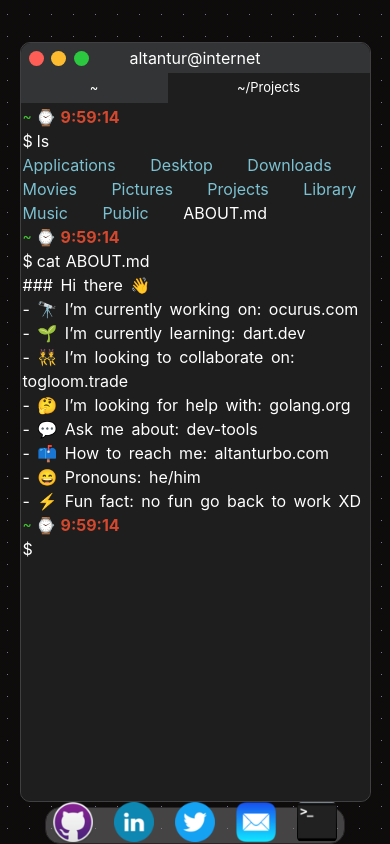
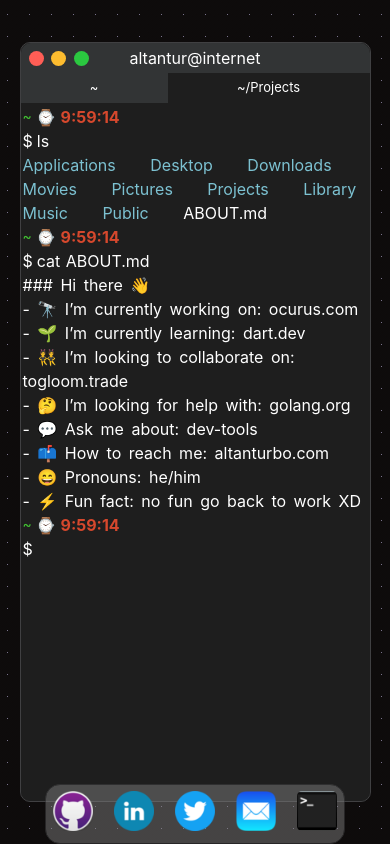
Before and after one commit to Altantur/terminal, a Nuxt app: page / in a window 390 px wide. Built offline with nearby package versions, Linux system fonts and the light colour scheme.

Commit message:
Fixed responsive look on mobile

```diff
--- a/assets/css/main.scss
+++ b/assets/css/main.scss
@@ -26,9 +26,10 @@ body {
 .dock {
   position: absolute;
   bottom: 3px;
-  height: calc(5vh - 5px);
+  height: 60px;
   z-index: 12;
   width: 300px;
+  min-height: 50px;
 }
 
 .dock-bg {
@@ -36,21 +37,33 @@ body {
   bottom: 0;
   background-color: #7c7c7c;
   opacity: 0.5;
-  height: calc(5vh - 5px);
+  height: 60px;
   width: 300px;
   border-radius: 15px;
   border: 1px solid #404042;
 }
 
 .dock .app {
+  height: 40px;
   width: 40px;
-  height: 40px;
   background-size: cover;
   background-repeat: no-repeat;
   background-position: center;
   border-radius: 5px;
   position: relative;
   display: inline-block;
+}
+
+.app .active {
+  background-color: transparent;
+  color: #c0c0c0;
+  position: absolute;
+  z-index: 10;
+  font-size: 2em;
+  width: 100%;
+  height: 100%;
+  top: 10px;
+  overflow: hidden;
 }
 
 .app .tooltiptext {
```
